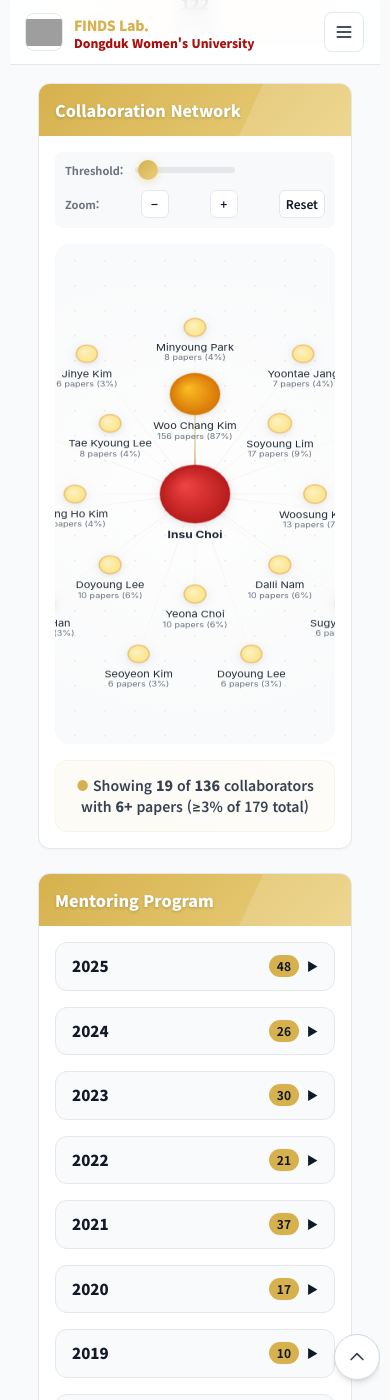
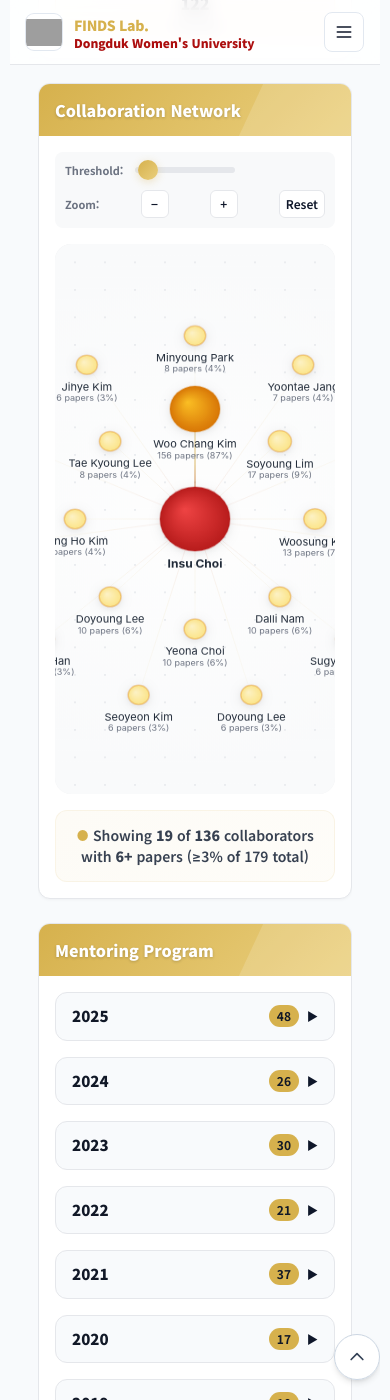
Before and after one commit to FinDS-Lab/site, a Jekyll site: the page built from members-director.html, in a window 390 px wide and 1400 px high, scrolled down 5904 px. Built offline with Jekyll 4.4.1, drawn with Linux system fonts in a browser that asks for light colours; nearby versions of some CDN libraries; grey boxes are pictures that could not be loaded.

Commit message:
Update members-director.html

```diff
--- a/members-director.html
+++ b/members-director.html
@@ -1178,13 +1178,13 @@
 
 @media (max-width: 768px) {
   .network-slider {
-    width: 200px !important;  /* 120px → 200px */
+    width: 400px !important;  /* 120px → 200px */
   }
 }
 
 @media (max-width: 480px) {
   .network-slider {
-    width: 160px !important;  /* 100px → 160px */
+    width: 240px !important;  /* 100px → 160px */
   }
 }
 
@@ -1282,7 +1282,7 @@
 /* 모바일에서도 적절한 높이 유지 */
 @media (max-width: 640px) {
   #networkCanvas {
-    height: 500px !important;  /* 400px → 450px */
+    height: 550px !important;  /* 400px → 450px */
   }
 }
 
```
